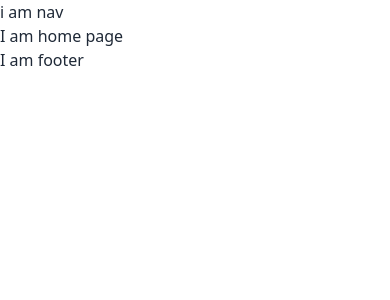
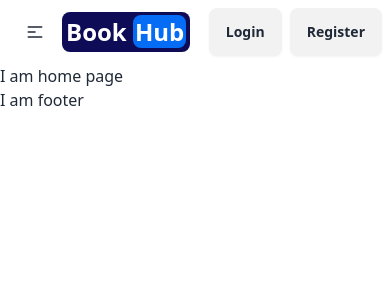
Before and after one commit to yeasinrahman26/BookHub-client, a React (Vite) app: page / in a window 390 px wide. Shown: the top 300 px of the page. Built offline with nearby package versions, Linux system fonts and the light colour scheme.

Commit message:
adding navbar

```diff
--- /dev/null
+++ b/src/Pages/AddBook/AddBook.jsx
@@ -0,0 +1,11 @@
+
+
+const AddBook = () => {
+    return (
+        <div>
+            <h2 className="text-5xl">I am ADD BOOk</h2>
+        </div>
+    );
+};
+
+export default AddBook;
--- /dev/null
+++ b/src/Pages/AllBook/AllBook.jsx
@@ -0,0 +1,11 @@
+
+
+const AllBook = () => {
+    return (
+        <div>
+            <h1 className="text-5xl">I am All books</h1>
+        </div>
+    );
+};
+
+export default AllBook;
--- /dev/null
+++ b/src/Pages/BorrowedBooks/BorrowedBooks.jsx
@@ -0,0 +1,10 @@
+
+const BorrowedBooks = () => {
+    return (
+      <div>
+        <h1 className="text-5xl">I am BorrowedBooks</h1>
+      </div>
+    );
+};
+
+export default BorrowedBooks;
--- /dev/null
+++ b/src/Pages/Navbar/Login.jsx
@@ -0,0 +1,11 @@
+
+
+const Login = () => {
+    return (
+        <div>
+            <h1 className="text-5xl">I am login</h1>
+        </div>
+    );
+};
+
+export default Login;
--- a/src/Pages/Navbar/Navbar.jsx
+++ b/src/Pages/Navbar/Navbar.jsx
@@ -1,11 +1,86 @@
+import { Link, NavLink } from "react-router-dom";
 
+const links = (
+  <>
+    <li>
+      <NavLink to="/">Home</NavLink>
+    </li>
+    <li>
+      <NavLink to="/allBook">All Books</NavLink>
+    </li>
+    <li>
+
+      <NavLink to="/addBook">Add Book</NavLink>
+    </li>
+    <li>
+
+      <NavLink to="/borrowedBooks">Borrowed Books</NavLink>
+    </li>
+  </>
+);
 
 const Navbar = () => {
-    return (
-        <div>
-            <h1>i am nav</h1>
+  return (
+    <div>
+      <div className="navbar">
+        <div className="navbar-start">
+          <div className="dropdown">
+            <div tabIndex={0} role="button" className="btn btn-ghost lg:hidden">
+              <svg
+                xmlns="http://www.w3.org/2000/svg"
+                className="h-5 w-5"
+                fill="none"
+                viewBox="0 0 24 24"
+                stroke="currentColor"
+              >
+                <path
+                  strokeLinecap="round"
+                  strokeLinejoin="round"
+                  strokeWidth="2"
+                  d="M4 6h16M4 12h8m-8 6h16"
+                />
+              </svg>
+            </div>
+            <ul
+              tabIndex={0}
+              className="menu menu-sm dropdown-content bg-base-100 rounded-box z-[1] mt-3 w-52 p-2 shadow"
+            >
+              {links}
+            </ul>
+          </div>
+          <Link
+            to="/"
+            className="text-2xl bg-[#0e0c57] text-white p-1  rounded-lg font-bold"
+          >
+            Book <span className="bg-[#046cf5] px-[2px] rounded-lg ">Hub</span>
+          </Link>
         </div>
-    );
+        <div className="navbar-center hidden lg:flex">
+          <ul className="menu menu-horizontal px-2">{links}</ul>
+        </div>
+        <div className="navbar-end gap-2">
+          <div className="flex  md:flex-row items-center justify-between gap-2">
+            <div className="flex items-center gap-4">
+              {/* <h1>{user?.displayName}</h1> */}
+              {/* <img
+                src={user?.photoURL || "/default-avatar.png"}
+                className="w-7 h-7 rounded-full"
+                alt="User avatar"
+              /> */}
+            </div>
+            <div className="flex gap-2">
+              <Link to="/login">
+                <button className="btn">Login</button>
+              </Link>
+              <Link to="/register">
+                <button className="btn">Register</button>
+              </Link>
+            </div>
+          </div>
+        </div>
+      </div>
+    </div>
+  );
 };
 
 export default Navbar;
--- /dev/null
+++ b/src/Pages/Navbar/Register.jsx
@@ -0,0 +1,11 @@
+
+
+const Register = () => {
+    return (
+        <div>
+            <h1 className="text-5xl">I am Register</h1>
+        </div>
+    );
+};
+
+export default Register;
```
Also changed, not shown: src/routes/Router.jsx (+32 -5 lines).
